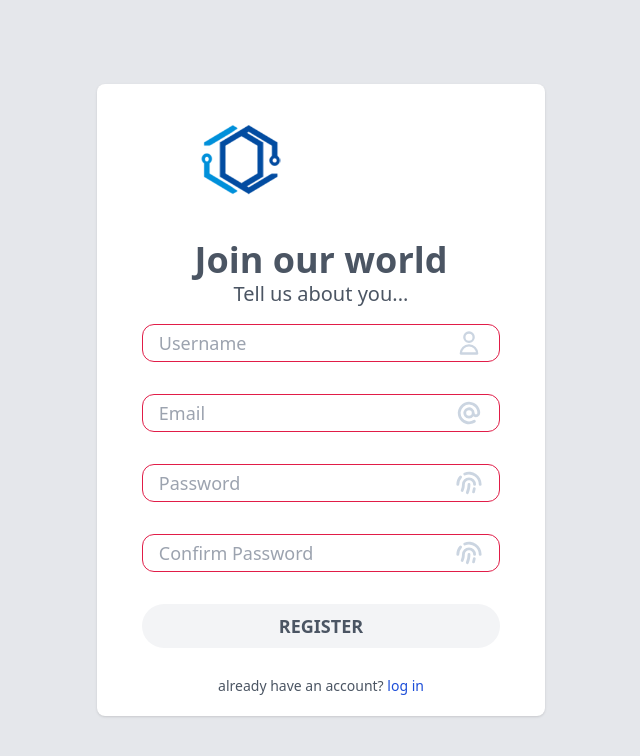
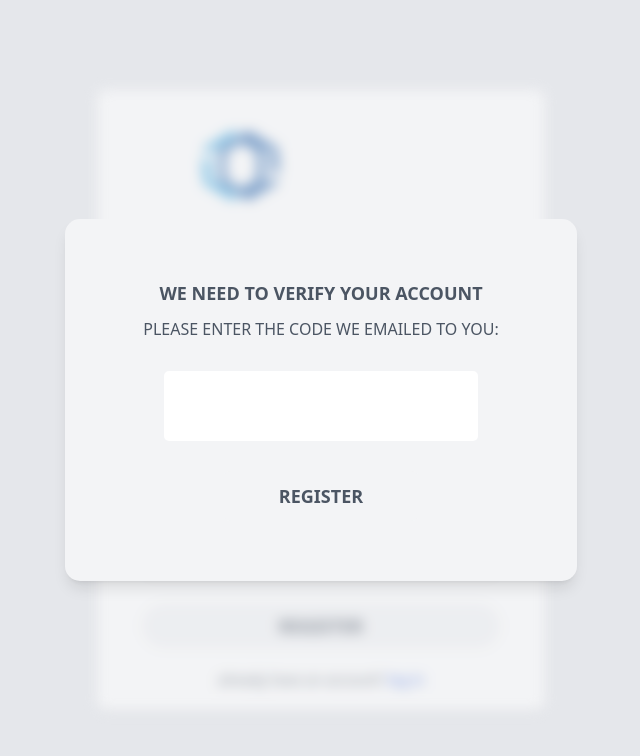
Before and after one commit to matiasdonato/NFTRADE, a Next.js app: page /register in a window 1280 px wide. Both pictures are taken after a click on the button "REGISTER". Shown: the top 756 px of the page, without its empty margins (319-959 px from the left). Built offline with nearby package versions, Linux system fonts and the light colour scheme; no server answers; what javascript-time-ago would draw is missing.

Commit message:
register with email verification

```diff
--- /dev/null
+++ b/pages/api/auth/verification.ts
@@ -0,0 +1,19 @@
+import type { NextApiRequest, NextApiResponse } from 'next'
+import emailVerification from '../emails/confirmMail'
+
+export default async function handler(
+  req: NextApiRequest,
+  res: NextApiResponse,
+) {
+  const { mail, code, name } = req.body
+  if (req.method === 'POST') {
+    try {
+      emailVerification(req, res, mail, code, name)
+      return res.status(200).json({
+        msg: 'email sended',
+      })
+    } catch (err) {
+      console.log(err)
+    }
+  }
+}
--- a/pages/api/cart/index.ts
+++ b/pages/api/cart/index.ts
@@ -126,9 +126,6 @@ export default async function handler(
             datebuy?.createdAt,
             'vendedor',
           )
-
-          console.log('sexoo')
-
           return res.status(200).json({
             msg: 'NFT succesfully purchased.',
           })
--- /dev/null
+++ b/pages/api/emails/confirmMail.ts
@@ -0,0 +1,39 @@
+import type { NextApiRequest, NextApiResponse } from 'next'
+import nodemailer from 'nodemailer'
+export default async function emailVerification(
+  req: NextApiRequest,
+  res: NextApiResponse,
+  mail: string,
+  code: string,
+  name: string,
+) {
+  const transporter = nodemailer.createTransport({
+    host: 'smtp.gmail.com',
+    port: 465,
+    secure: true,
+    auth: {
+      user: 'nftrade2022@gmail.com',
+      pass: 'brrlzontwvkikdzr',
+    },
+  })
+  const mailOptions = {
+    from: 'NFTrade',
+    to: mail as string,
+    subject: 'Confirm Mail',
+    html: `
+    <h1>VERIFICATION CODE: ${code}</h1>
+    <div style="width: 100%; text-align: center;">
+      <h2>Hello ${name}:</h2>
+      <h3>Please verify your account with this code: ${code}</h3>
+    </div>
+    `,
+  }
+
+  transporter.sendMail(mailOptions, (err, info) => {
+    if (err) {
+      console.error(err.message)
+    } else {
+      console.info('Passed. Email sent.' + info)
+    }
+  })
+}
--- a/pages/forgottenPass.tsx
+++ b/pages/forgottenPass.tsx
@@ -7,16 +7,20 @@ import axios from 'axios'
 import type { NextPage } from 'next'
 import Image from 'next/image'
 import Link from 'next/link'
+import { useRouter } from 'next/router'
 import { useState } from 'react'
 
 const ForgottenPass: NextPage = () => {
   const [email, setEmail] = useState('')
+
+  const router = useRouter()
 
   const handleSubmit = async (e) => {
     e.preventDefault()
     await axios.put(`${process.env.NEXT_PUBLIC_APP_URL}/api/auth/resetpass`, {
       email: email,
     })
+    router.push('/login'), 3000
   }
 
   return (
--- a/pages/register.tsx
+++ b/pages/register.tsx
@@ -3,6 +3,8 @@
 
 import darkImage from '@assets/logoDark.png'
 import lightImage from '@assets/logoLight.png'
+import SvgLoading from '@components/icons/svgLoading'
+import axios from 'axios'
 import { useFormik } from 'formik'
 import {
   handleBlurEmail,
@@ -11,14 +13,14 @@ import {
   registerValidate,
 } from 'hook/validate'
 import type { NextPage } from 'next'
-import { useSession } from 'next-auth/react'
+import { signIn, useSession } from 'next-auth/react'
 import { useTheme } from 'next-themes'
 import Head from 'next/head'
 import Image from 'next/image'
 import Link from 'next/link'
 import { useRouter } from 'next/router'
 import { useEffect, useState } from 'react'
-import { toast, Toaster } from 'react-hot-toast'
+import { Toaster, toast } from 'react-hot-toast'
 import { HiAtSymbol, HiFingerPrint, HiOutlineUser } from 'react-icons/hi'
 import styles from '../styles/form.module.css'
 
@@ -27,6 +29,9 @@ const SignIn: NextPage = () => {
   const [show, setShow] = useState({ password: false, cpassword: false })
   const router = useRouter()
   const { theme } = useTheme()
+  const [codeModal, setCodeModal] = useState(false)
+  const [codeInput, setCodeInput] = useState('')
+  const [loadingRegister, setLoadingRegister] = useState(false)
 
   useEffect(() => {
     if (session) router.push('/')
@@ -42,6 +47,7 @@ const SignIn: NextPage = () => {
     validate: registerValidate,
     onSubmit,
   })
+
   async function onSubmit(values: {
     username: string
     email: string
@@ -60,12 +66,43 @@ const SignIn: NextPage = () => {
       }
       fetch(`${process.env.NEXT_PUBLIC_APP_URL}/api/auth/signup`, options)
         .then((res) => res.json())
-        .then((res) => {
-          if (res.msg === 'ok') router.push('/login')
+        .then(async (res) => {
+          if (res.msg === 'ok') {
+            try {
+              const lucas = await signIn('credentials', {
+                redirect: false,
+                email: values.email,
+                password: values.password,
+                callbackUrl: '/',
+              })
+              const yo = await JSON.stringify(lucas, null)
+              if (!yo.includes('true')) {
+                toast.error('Something went wrong. Try again!')
+              }
+            } catch (error) {
+              toast.error('An error occurred while logging in', {
+                duration: 5000,
+              })
+              router.push('/login')
+            }
+          }
         })
     } catch (error) {
       toast.error('An error occurred while registering.', { duration: 3000 })
       router.push('/register')
+    }
+  }
+
+  const [code] = useState(Math.floor(Math.random() * 1000000))
+
+  async function sendVerificationCode() {
+    const res = await axios.post('/api/auth/verification', {
+      mail: formik.values.email,
+      code,
+      name: formik.values.username,
+    })
+    if (res.status === 200) {
+      console.log('email send')
     }
   }
 
@@ -76,7 +113,52 @@ const SignIn: NextPage = () => {
           <title>NFTrade | Register</title>
         </Head>
         <div className="flex flex-col sm:flex-row justify-center items-center w-full">
-          <div className="flex flex-col items-center justify-center w-full max-w-md bg-white rounded-lg shadow dark:border md:mt-0 sm:max-w-md dark:bg-[#202225] dark:border-gray-700 pb-5">
+          <div
+            className={` ${
+              codeModal === true ? 'flex' : 'hidden'
+            } fixed flex-col justify-center gap-[10px] items-center p-[20px] lg:p-[60px] max-w-[80%] rounded-[15px] top-[50%] translate-y-[-50%] z-10 text-gray-600 shadow-lg bg-gray-100 dark:text-white dark:bg-[#292c30] dark:border-gray-700  `}
+          >
+            <h3 className="text-gray-600 text-center dark:text-white text-lg font-bold uppercase">
+              We need to verify your account
+            </h3>
+            <p className="text-gray-600 text-center dark:text-white uppercase">
+              Please enter the code we emailed to you:
+            </p>
+            <input
+              type="number"
+              className=" text-center my-[20px] text-[1.6rem] font-bold rounded-[5px] w-[80%] h-[70px] "
+              value={codeInput}
+              onChange={(e) => {
+                if (e.target.value.length < 7) {
+                  setCodeInput(e.target.value)
+                }
+              }}
+            />
+            {loadingRegister === true ? (
+              <div className="bg-gray-100 text-gray-600 max-w-[200px]  dark:bg-[#303339]  dark:text-white transition-all rounded-[10px] py-2 text-lg w-[80%] disabled:cursor-not-allowed disabled:scale-[1] dark:disabled:bg-[#303339] h-[50px]  font-bold uppercase flex justify-center items-center">
+                <div className="animate-spin flex justify-center items-center ml-1 w-[25px] h-[25px] rounded-full">
+                  <SvgLoading className="max-sm:w-5 max-sm:h-5" />
+                </div>
+              </div>
+            ) : (
+              <button
+                disabled={parseInt(codeInput) !== code}
+                className=" bg-gray-100 text-gray-600 max-w-[200px] hover:bg-gray-200 dark:bg-[#303339] dark:hover:bg-[#393b41] dark:text-white transition-all rounded-[10px] py-2 text-lg w-[80%] disabled:cursor-not-allowed disabled:scale-[1] dark:disabled:bg-[#303339] h-[50px] hover:scale-105 font-bold uppercase"
+                onClick={() => {
+                  setLoadingRegister(true)
+                  formik.handleSubmit()
+                }}
+              >
+                Register
+              </button>
+            )}
+          </div>
+          <div
+            className={` ${
+              codeModal === true &&
+              'blur-[6.5px] opacity-55 pointer-events-none'
+            } flex flex-col items-center justify-center transition-all w-full max-w-md bg-white rounded-lg shadow dark:border md:mt-0 sm:max-w-md dark:bg-[#202225] dark:border-gray-700 pb-5`}
+          >
             <div className="flex items-center cursor-pointer">
               <Link href="/">
                 <a>
@@ -98,7 +180,10 @@ const SignIn: NextPage = () => {
               </h3>
               <form
                 className="flex flex-col items-center py-4 gap-8 w-full"
-                onSubmit={formik.handleSubmit}
+                onSubmit={() => {
+                  setCodeModal(true)
+                  sendVerificationCode()
+                }}
               >
                 <div
                   className={`flex border rounded-xl  w-4/5 px-4 py-1 justify-between text-lg ${
@@ -184,13 +269,17 @@ const SignIn: NextPage = () => {
                     <HiFingerPrint size={28} />
                   </span>
                 </div>
-                <button
-                  className="bg-gray-100 text-gray-600 hover:bg-gray-200 dark:bg-[#303339] dark:hover:bg-[#393b41] dark:text-white transition-all rounded-full py-2 text-lg w-4/5 hover:scale-105 font-bold uppercase"
-                  type="submit"
-                >
-                  Register
-                </button>
               </form>
+              <button
+                disabled={formik.isValid === false}
+                className="bg-gray-100 my-[10px] text-gray-600 hover:bg-gray-200 dark:bg-[#303339] dark:hover:bg-[#393b41] dark:text-white transition-all rounded-full py-2 text-lg w-4/5 hover:scale-105 font-bold disabled:cursor-not-allowed dark:disabled:hover:bg-zinc-800 dark:disabled:hover:scale-[1] dark:disabled:bg-zinc-800 uppercase"
+                onClick={() => {
+                  setCodeModal(true)
+                  sendVerificationCode()
+                }}
+              >
+                Register
+              </button>
             </div>
 
             <p className="text-center text-sm mt-3 text-gray-600 dark:text-gray-400">
```
